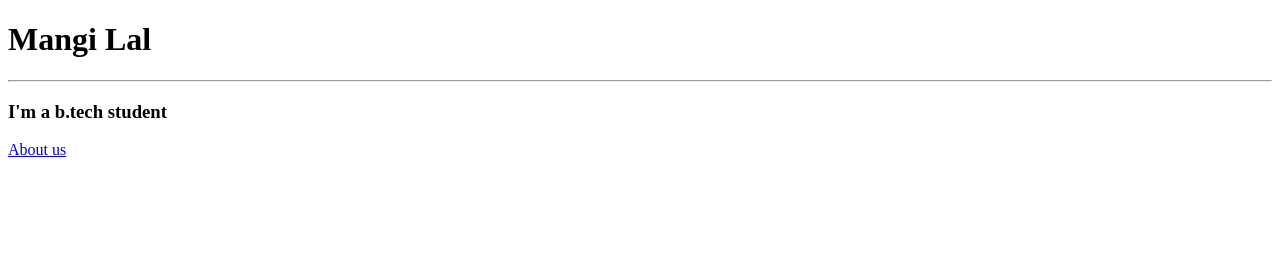
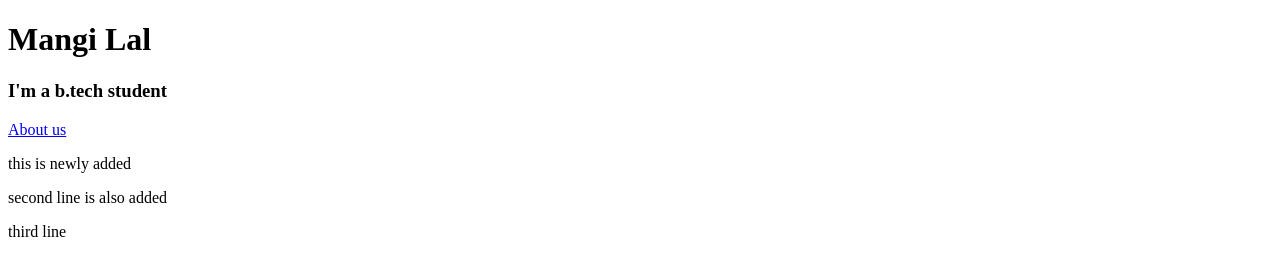
Before and after one commit to Mangi-Lal/my-portfolio, a plain HTML site: page index.html in a window 1280 px wide. Drawn offline with Linux system fonts and the light colour scheme.

```diff
--- a/index.html
+++ b/index.html
@@ -8,9 +8,13 @@
 </head>
 <body>
     <h1>Mangi Lal</h1>
-    <hr>
+
     <h3>I'm a b.tech student</h3>
 
     <a href="about.html">About us</a>
+    <p>this is newly added</p>
+    <p>second line is also added</p>
+
+    <p>third line</p>
 </body>
 </html>
```
Also changed, not shown: 1 other file.
